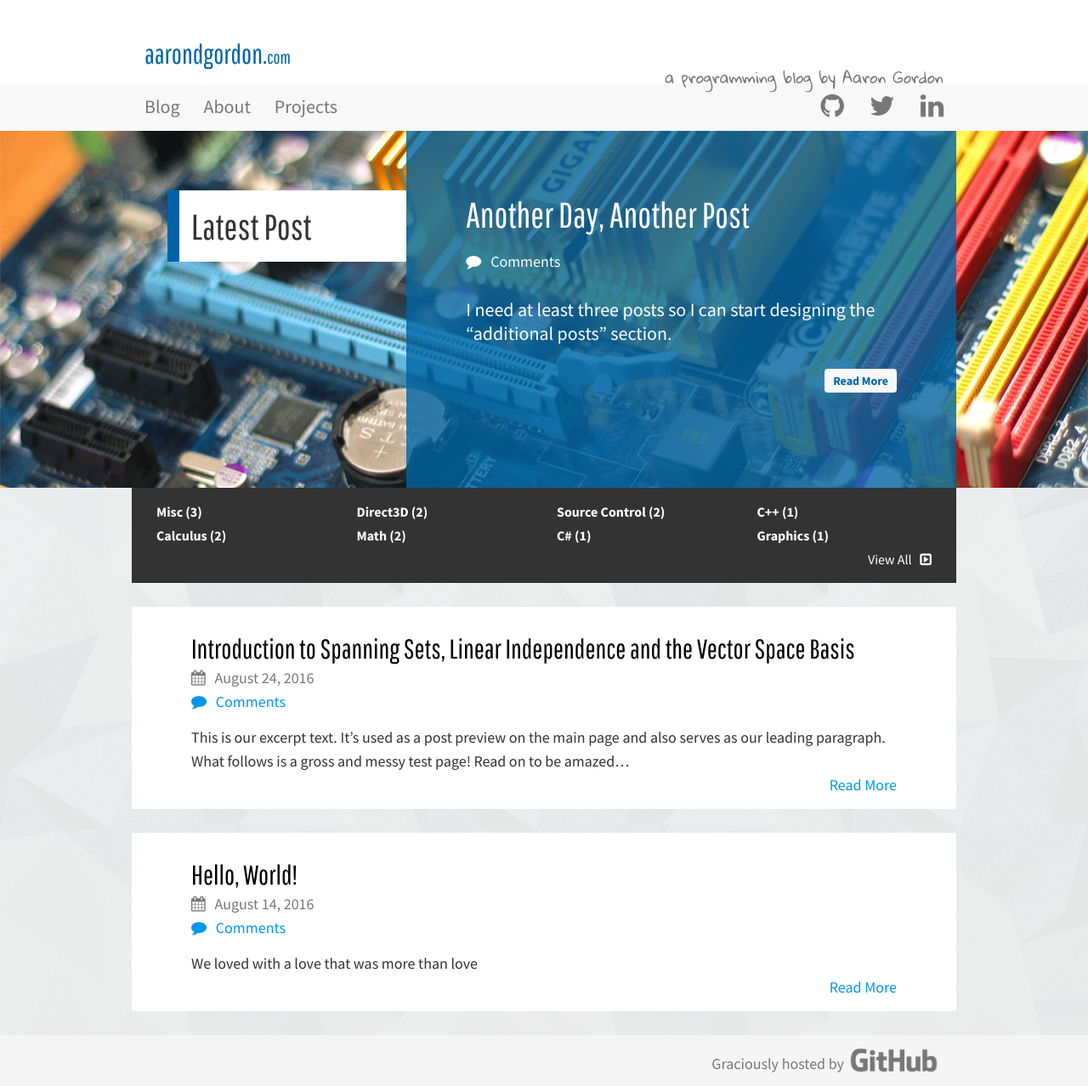
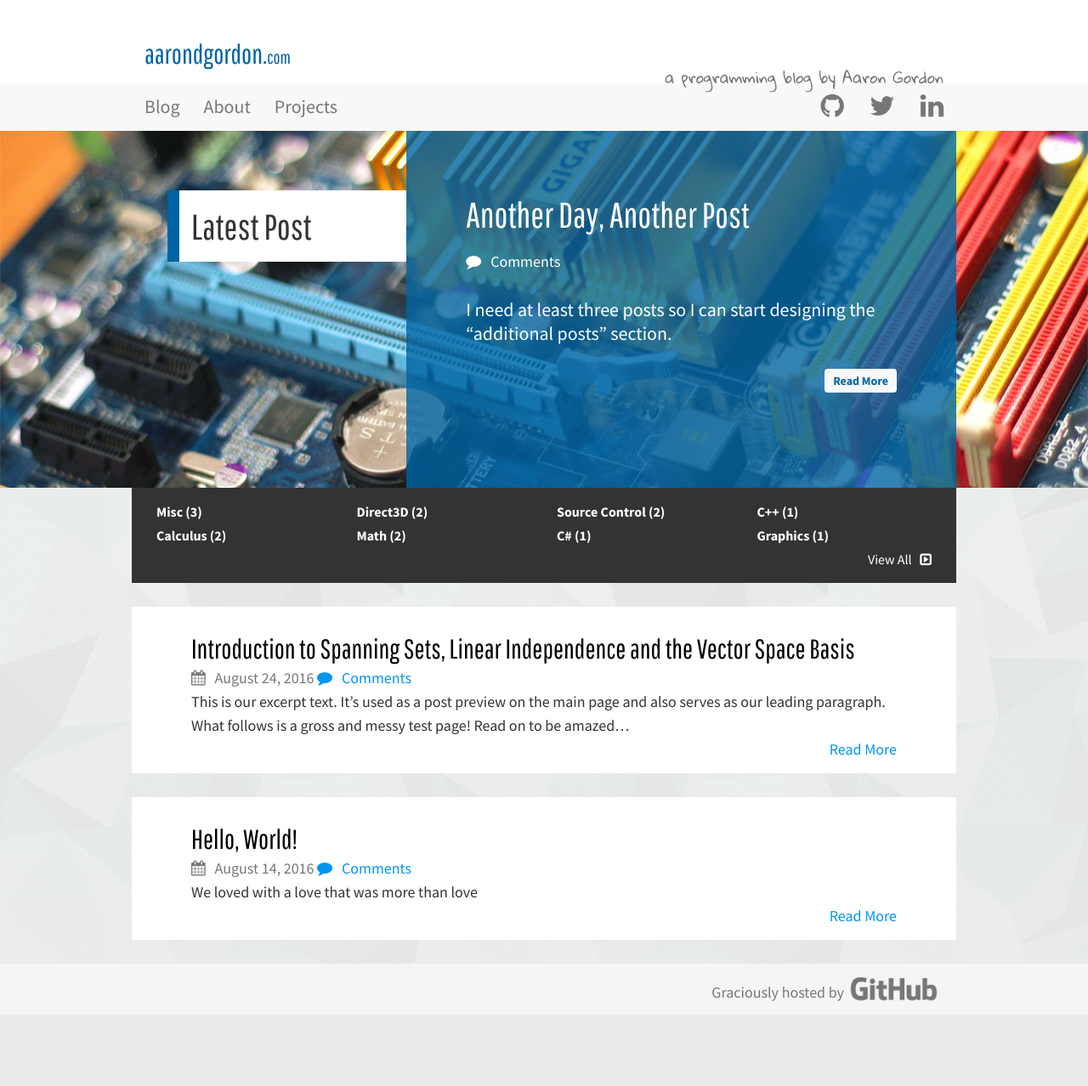
Before and after one commit to aarondgordon/aarondgordon.github.io, a Jekyll site: the page built from index.md, in a window 1280 px wide. Shown: the whole page at 85% size. Built offline with Jekyll 4.4.1, drawn with Linux system fonts in a browser that asks for light colours; nearby versions of some CDN libraries; comment, search, counter and statistics services are not loaded; after the commit the page ends 1194 px from its top, so only the background shows below that.

Commit message:
Moved comments onto same line as date

```diff
--- a/_layouts/home.html
+++ b/_layouts/home.html
@@ -72,9 +72,9 @@ layout: default
         <div class="post-preview-title"><a href="{{ post.url }}">{{ post.title }}</a></div>
         <div class="post-preview-date">
           <i class="fa fa-calendar"></i> &nbsp; {{ post.date | date: '%B %d, %Y' }}
-        </div>
-        <div class="post-preview-comments">
-          <i class="fa fa-comment"></i> &nbsp; <a href="{{ post.url }}#disqus_thread" data-disqus-identifier="{{ post.id }}">Comments</a>
+          <span class="post-preview-comments">
+            <i class="fa fa-comment"></i> &nbsp; <a href="{{ post.url }}#disqus_thread" data-disqus-identifier="{{ post.id }}">Comments</a>
+          </span>
         </div>
         {{ post.excerpt }}
         <div class="post-preview-read-more">
```
